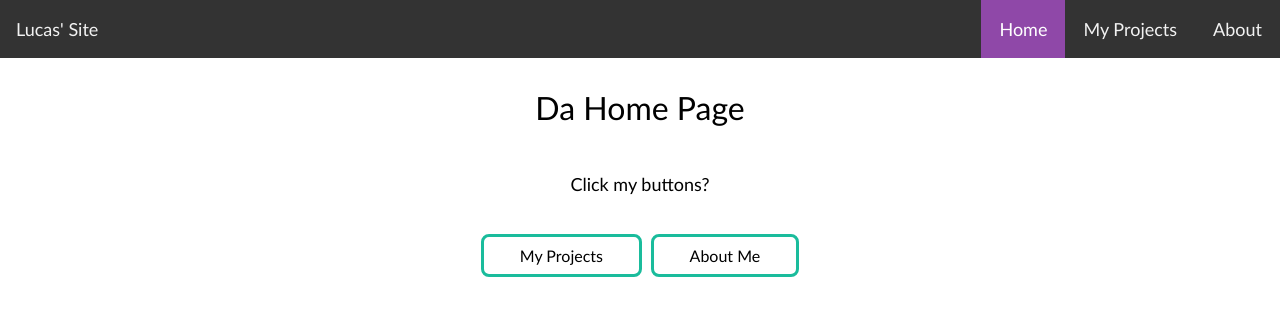
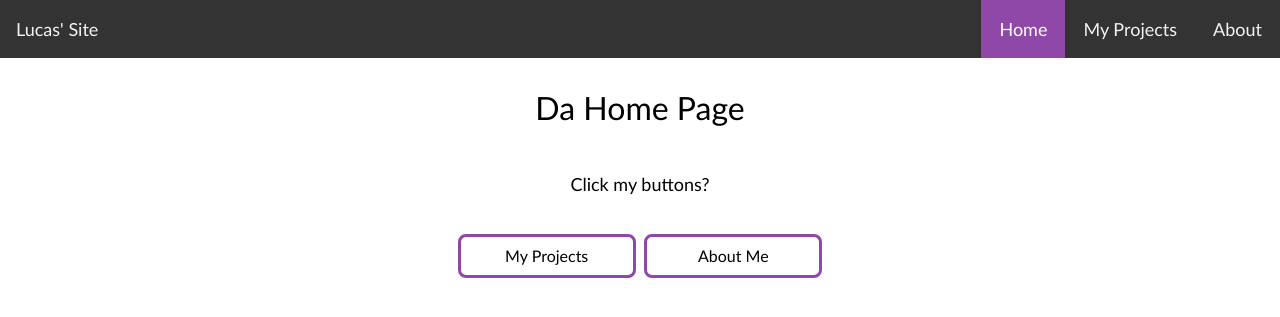
Before and after one commit to lucaslovestacos/lucaslovestacos.github.io, a PHP site: page / in a window 1280 px wide. Shown: the top 317 px of the page. Run offline with PHP 8.4, Linux system fonts and the light colour scheme.

Commit message:
Update style.css

```diff
--- a/style.css
+++ b/style.css
@@ -69,7 +69,7 @@ body, html {
 
 .button {
   background-color: white;
-  border: 3px solid #1abc9c;
+  border: 3px solid #8f48a8;
   color: black;
   padding: 9px 36px;
   text-align: center;
@@ -85,12 +85,14 @@ body, html {
   -moz-user-select: none;
   -ms-user-select: none;
   user-select: none;
+  width: 100px;
+  height: 20px;
 }
 
 .button:hover {
-  background-color: #1abc9c;
+  background-color: #8f48a8;
   color: white;
-  border: 3px solid #1abc9c;
+  border: 3px solid #8f48a8;
 }
 
 .footer {
```
